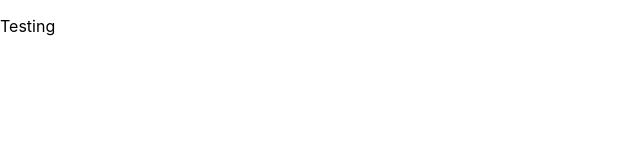
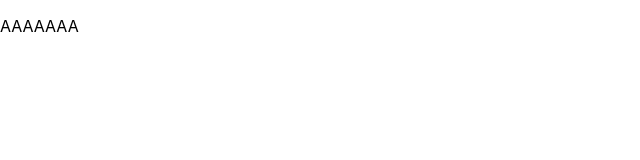
Before and after one commit to egorvert/link_ing, a JavaScript app: page / in a window 1280 px wide. Shown: the top 160 px of the page, without its empty margins (0-640 px from the left). Built offline with nearby package versions, Linux system fonts and the light colour scheme; the HTML template or start-up script is replaced by a standard one.

Commit message:
Hello Egor
Testing push / pull

```diff
--- a/src/App.js
+++ b/src/App.js
@@ -2,7 +2,7 @@ function App() {
   return (
     <div className="App">
       <header className="App-header">
-        <p>Testing</p>
+        <p>AAAAAAA</p>
       </header>
     </div>
   );
```
